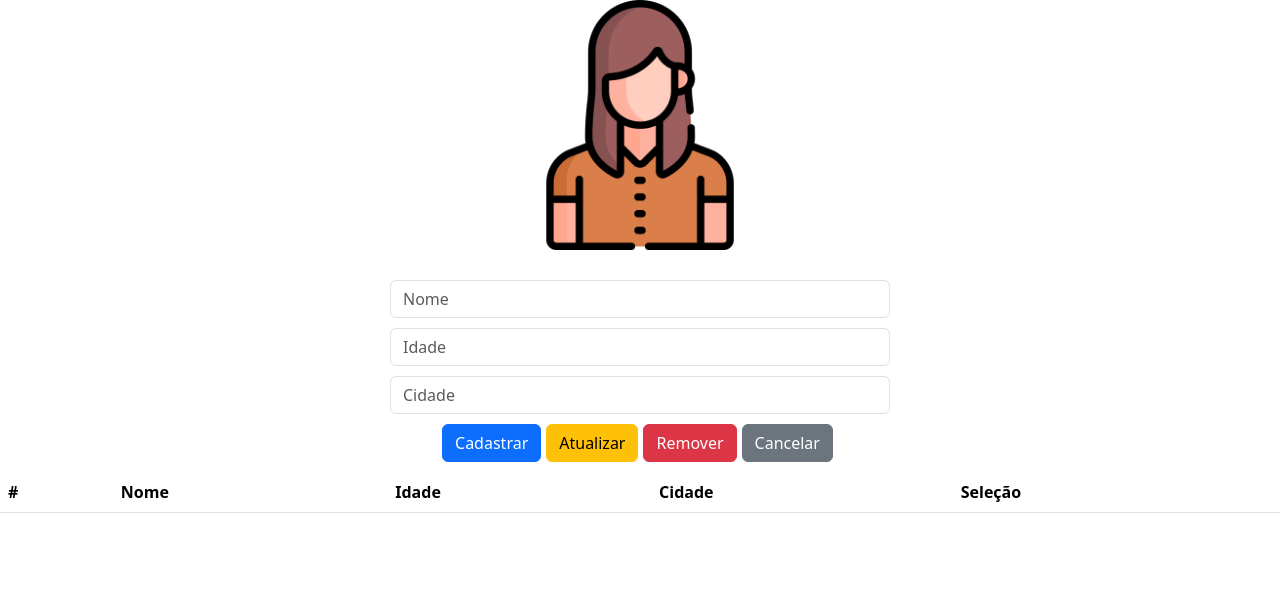
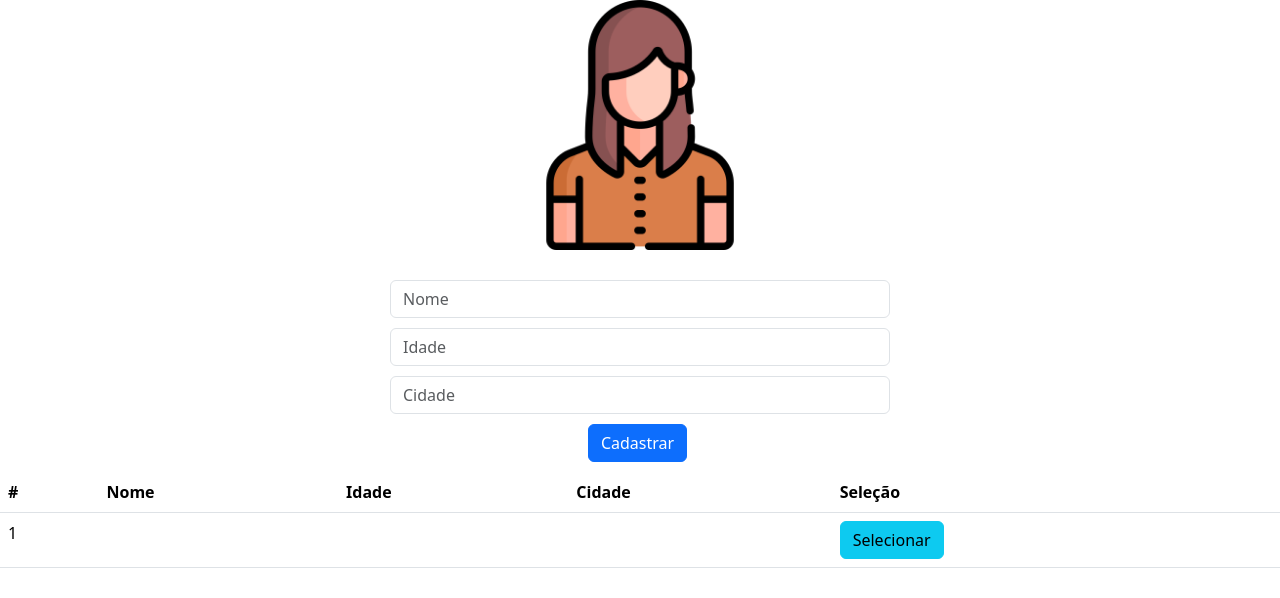
Before and after one commit to casemirabi/SpringComAngularFront, an Angular app: page /principal in a window 1280 px wide. Both pictures are taken after a click on the button "Cadastrar". Shown: the top 598 px of the page. Built offline with nearby package versions, Linux system fonts and the light colour scheme.

Commit message:
Método para selecionar todos os clientes

```diff
--- a/src/app/principal/principal.html
+++ b/src/app/principal/principal.html
@@ -5,10 +5,10 @@
     <input type="number" placeholder="Idade" class="form-control" name="idade" [(ngModel)]="cliente.idade">
     <input type="text" placeholder="Cidade" class="form-control" name="cidade" [(ngModel)]="cliente.cidade">
 
-    <input type="button" value="Cadastrar" class="btn btn-primary" (click)="cadastrar()">
-    <input type="button" value="Atualizar" class="btn btn-warning">
-    <input type="button" value="Remover" class="btn btn-danger">
-    <input type="button" value="Cancelar" class="btn btn-secondary">
+    <input type="button" value="Cadastrar" *ngIf="btnCadastro" class="btn btn-primary" (click)="cadastrar()">
+    <input type="button" value="Atualizar" *ngIf="!btnCadastro" class="btn btn-warning">
+    <input type="button" value="Remover" *ngIf="!btnCadastro" class="btn btn-danger">
+    <input type="button" value="Cancelar" *ngIf="!btnCadastro" class="btn btn-secondary">
 </form>
 
 <table class="table">
@@ -21,5 +21,15 @@
             <th>Seleção</th>
         </tr>
     </thead>
-    <tbody></tbody>
+    <tbody>
+        <tr *ngFor="let c of clientes; let i = index">
+            <td>{{ i + 1 }}</td>
+            <td>{{ c.nome }}</td>
+            <td>{{ c.idade }}</td>
+            <td>{{ c.cidade }}</td>
+            <td>
+                <button class="btn btn-info" (click)="selecionar(i)">Selecionar</button>
+            </td>
+        </tr>
+    </tbody>
 </table>
--- a/src/app/principal/principal.ts
+++ b/src/app/principal/principal.ts
@@ -1,11 +1,15 @@
 import { Component } from '@angular/core';
 import { FormsModule } from '@angular/forms';
+import { CommonModule } from '@angular/common';
+import { HttpClientModule } from '@angular/common/http';
 
 @Component({
   selector: 'app-principal',
   imports: [
     // FormsModule permite usar [(ngModel)] no HTML
-    FormsModule
+    FormsModule,
+    CommonModule,
+    HttpClientModule
   ],
   templateUrl: './principal.html',
   styleUrl: './principal.css',
@@ -22,10 +26,40 @@ export class Principal {
     cidade: ''
   };
 
-   // Controller: função chamada ao clicar no botão
-   cadastrar(): void{
+  // Model: lista de clientes (simula banco)
+  clientes: any[] = [];
+
+  // Índice do cliente selecionado
+  indice: number = -1;
+
+  // Controller: função chamada ao clicar no botão
+  cadastrar(): void {
+    // Adiciona o cliente na lista
+    this.clientes.push({ ...this.cliente });
+
+    console.log('Lista de clientes:', this.clientes);
+
     // Exibe o objeto completo no console
     console.log('Cliente cadastrado: ', this.cliente);
-   }
 
+    // Limpa o formulário (boa prática)
+    this.cliente = {
+      nome: '',
+      idade: null,
+      cidade: ''
+    };
+
+
+
+  }
+  // Controller: selecionar cliente da tabela
+  selecionar(indice: number): void {
+    this.indice = indice;
+
+    // Preenche o formulário com os dados
+    this.cliente = this.clientes[indice];
+
+    // Controla visibilidade dos botões
+    this.btnCadastro = false;
+  }
 }
```
Also changed, not shown: src/app/modelo/Cliente.ts (added, +8 -0 lines), src/app/servico/cliente.ts (added, +21 -0 lines), 1 other file (tests, documents, lock files or other folders).
